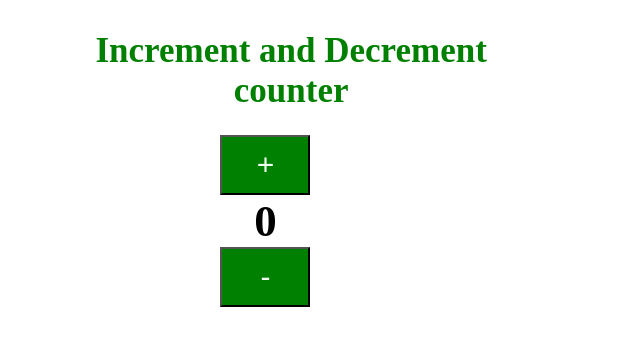
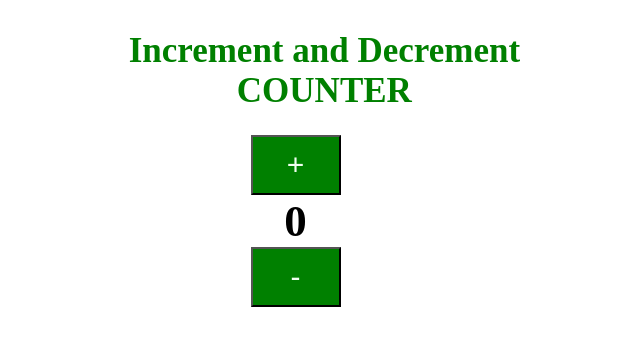
Before and after one commit to vinodkumar4/terraform-aws-nginx, a plain HTML site: page source/index.html in a window 1280 px wide. Shown: the whole page, without its empty margins (0-640 px from the left). Drawn offline with Linux system fonts and the light colour scheme.

Commit message:
Upper case

```diff
--- a/source/index.html
+++ b/source/index.html
@@ -59,7 +59,7 @@
 
 	<body>
 		<!-- give a suitable heading using h1 tag-->
-		<h1>Increment and Decrement counter</h1>
+		<h1>Increment and Decrement COUNTER</h1>
 
 		<div ="container">
 			<!-- adding button and heading to show the digits -->
```
